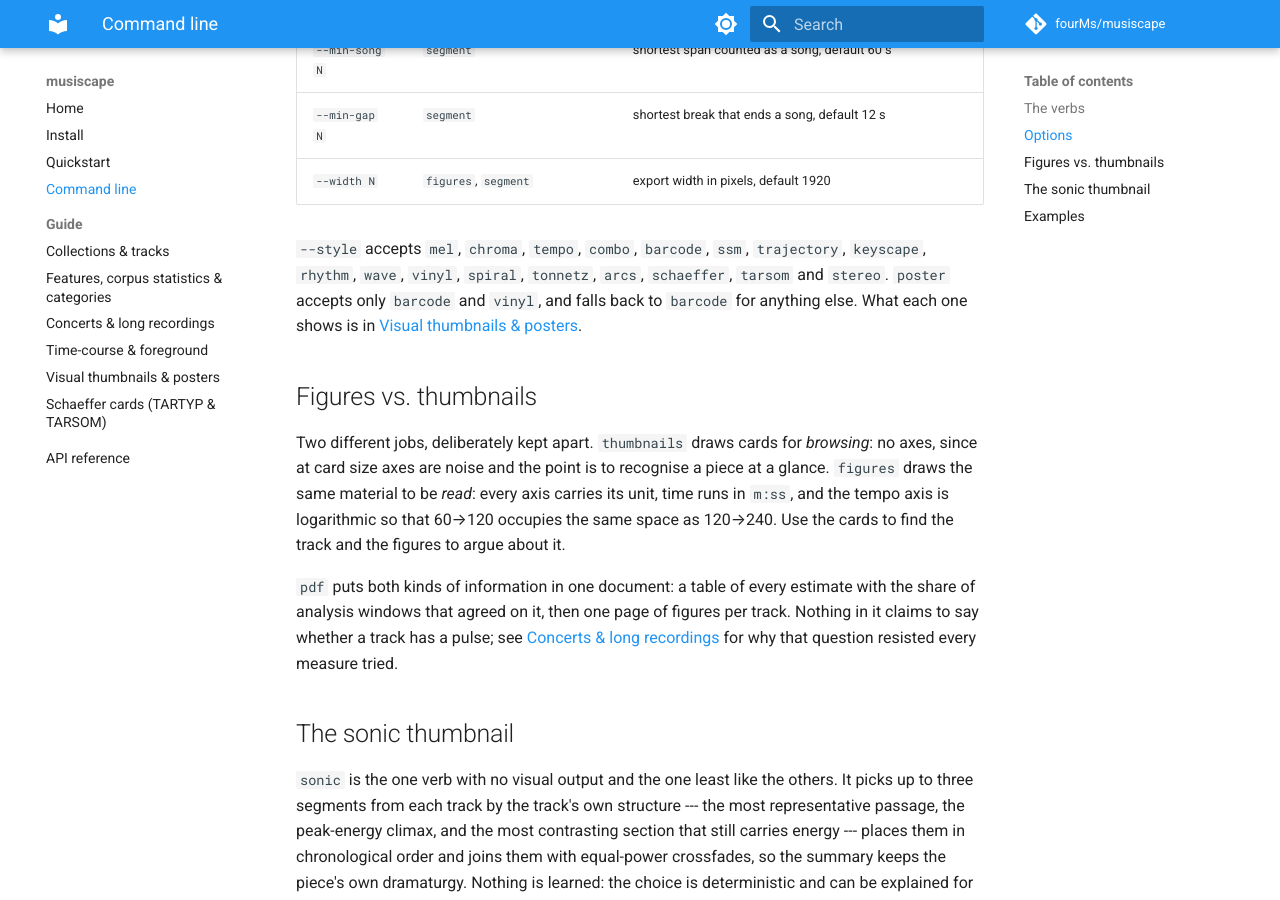
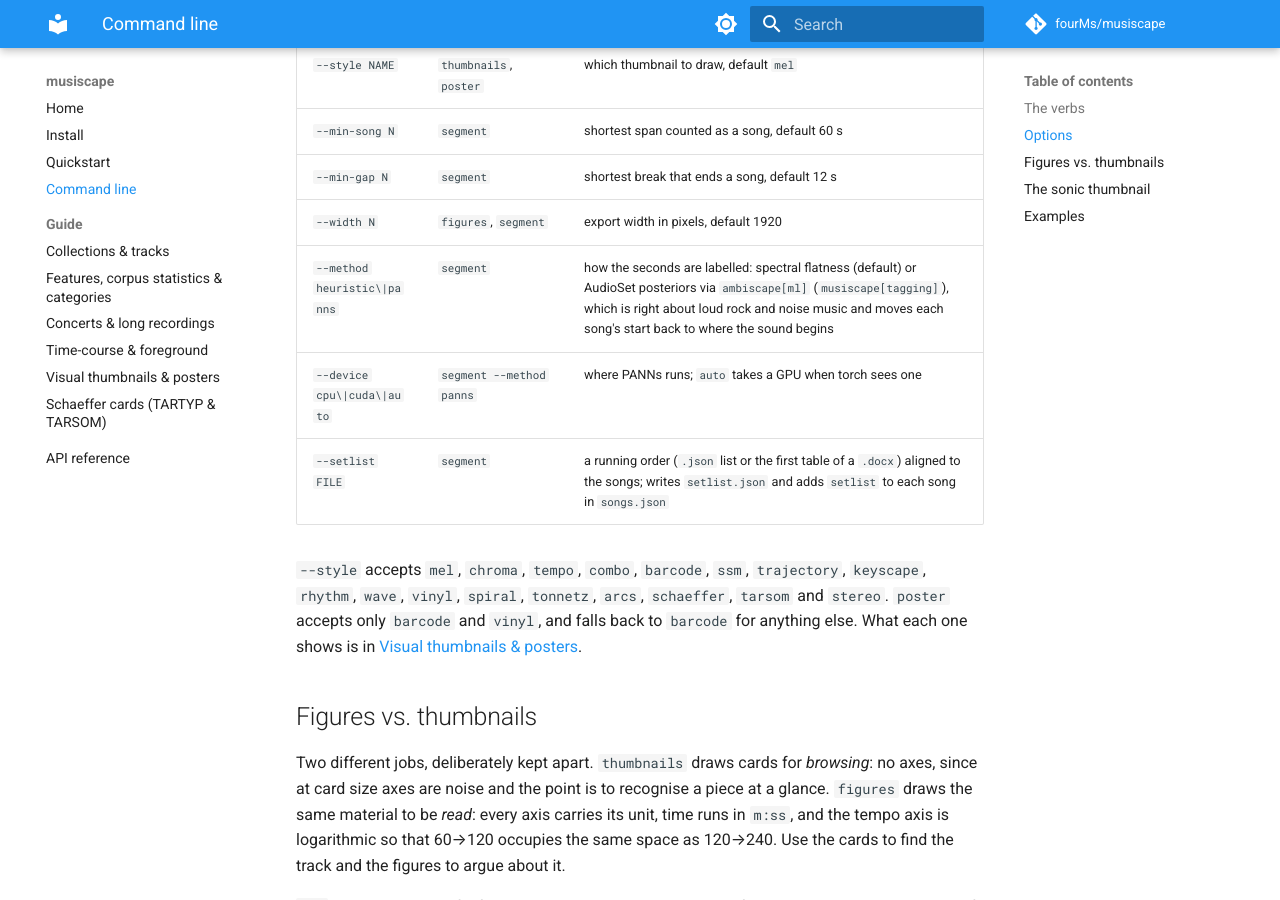
Before and after one commit to fourMs/musiscape, an MkDocs documentation site: the page built from docs/cli.md, in a window 1280 px wide and 900 px high, scrolled down 2081 px. Built offline with MkDocs 1.6.1 and Material for MkDocs 9.7.7, drawn with Linux system fonts in a browser that asks for light colours; comment, search, counter and statistics services are not loaded; some of the changed text lies outside the part shown.

Commit message:
The API and CLI pages carry tagging and setlist
Co-Authored-By: Claude Fable 5.1 <noreply@anthropic.com>
Claude-Session: https://claude.ai/code/session_01PcjBSXbXjqdj1tmYHoLiKd

```diff
--- a/docs/cli.md
+++ b/docs/cli.md
@@ -24,7 +24,7 @@ exist.
 | `thumbnails` | one visual thumbnail per track | an image per track |
 | `poster` | a single sheet of the whole collection | one image |
 | `sonic` | a sonic thumbnail per track: about twelve seconds of audio summarising it | an audio file per track |
-| `segment` | finds the songs in a continuous concert recording, video included, labels every second of it, and exports the non-music spans for a soundscape toolbox | `songs.json`, `regions.json`, `timeline.png`, one audio file per song under `songs/`, and the rest under `other/` |
+| `segment` | finds the songs in a continuous concert recording, video included, labels every second of it (by spectral flatness, or by AudioSet tags with `--method panns`), optionally aligns them to a setlist, and exports the non-music spans for a soundscape toolbox | `songs.json`, `regions.json`, `timeline.png`, `setlist.json`, one audio file per song under `songs/`, and the rest under `other/` |
 | `figures` | labelled chromagram and tempogram per track --- the readable counterpart to the thumbnail cards | two PNGs per track under `figures/` |
 | `pdf` | summary table of every track's estimates, then a page of figures per track | `report.pdf` |
 | `transcribe` | transcribes the piano in every recording of a folder to note events (optional extra `musiscape[transcribe]`; the 170 MB model downloads on first use) | `<name>_notes.csv` (onset, offset, MIDI pitch, velocity), `<name>_notes.mid`, `<name>_notes_1hz.csv` |
@@ -50,6 +50,9 @@ collection, which every other verb then accepts. See [Concerts & long recordings
 | `--min-song N` | `segment` | shortest span counted as a song, default 60 s |
 | `--min-gap N` | `segment` | shortest break that ends a song, default 12 s |
 | `--width N` | `figures`, `segment` | export width in pixels, default 1920 |
+| `--method heuristic\|panns` | `segment` | how the seconds are labelled: spectral flatness (default) or AudioSet posteriors via `ambiscape[ml]` (`musiscape[tagging]`), which is right about loud rock and noise music and moves each song's start back to where the sound begins |
+| `--device cpu\|cuda\|auto` | `segment --method panns` | where PANNs runs; `auto` takes a GPU when torch sees one |
+| `--setlist FILE` | `segment` | a running order (`.json` list or the first table of a `.docx`) aligned to the songs; writes `setlist.json` and adds `setlist` to each song in `songs.json` |
 
 `--style` accepts `mel`, `chroma`, `tempo`, `combo`, `barcode`, `ssm`, `trajectory`, `keyscape`,
 `rhythm`, `wave`, `vinyl`, `spiral`, `tonnetz`, `arcs`, `schaeffer`, `tarsom` and `stereo`.
```
Also changed, not shown: docs/api.md (+8 -0 lines).
